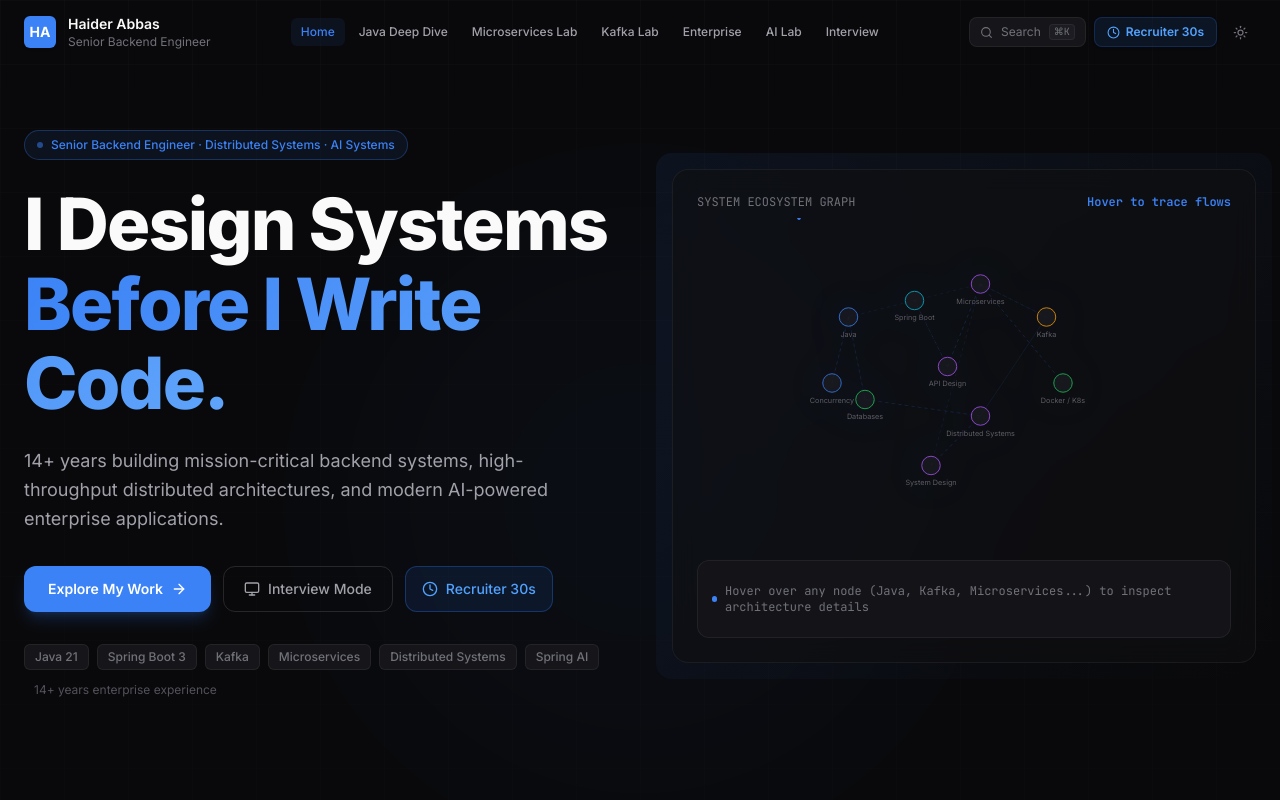
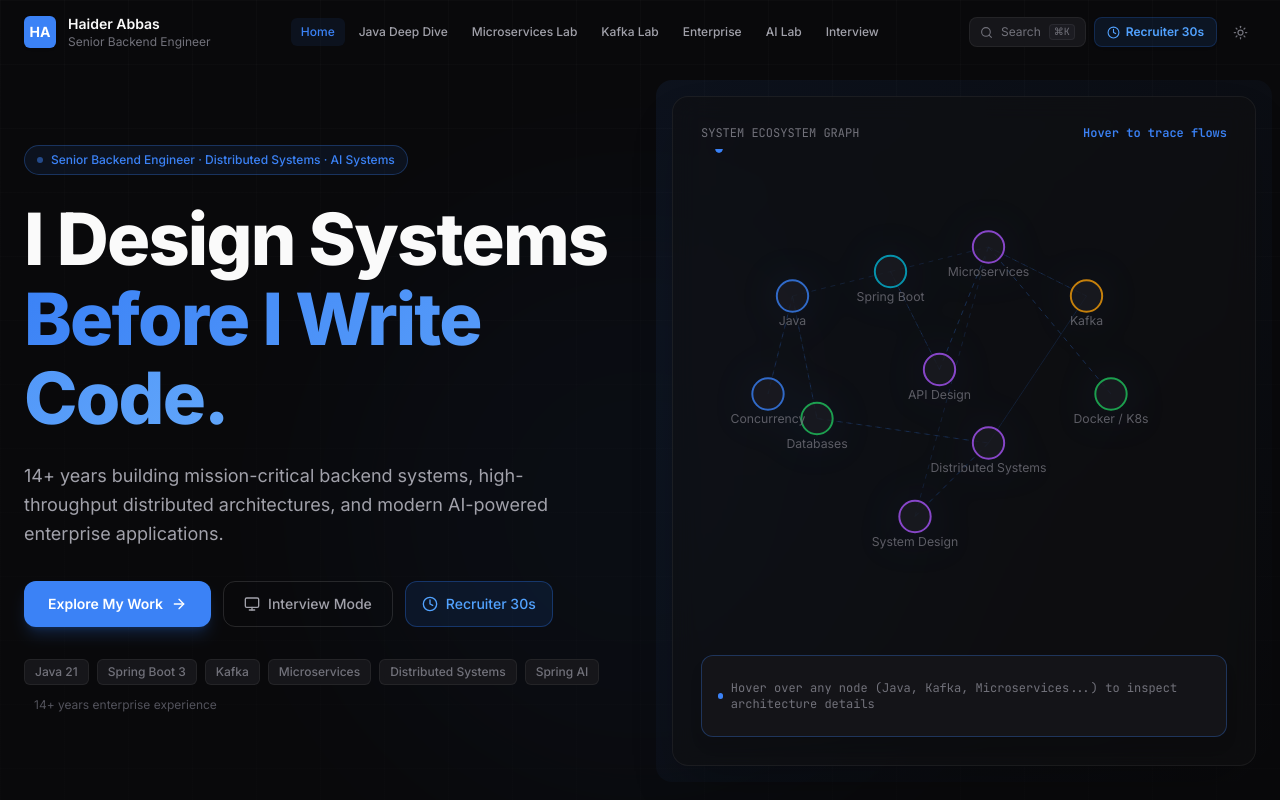
Before and after one commit to habbas-labs/portfolio, a React (Vite) app: page /#/ in a window 1280 px wide. Shown: the top 800 px of the page. Built offline with nearby package versions, Linux system fonts and the light colour scheme.

Commit message:
style: enlarge ecosystem graph dimensions, node radiuses, text, and glow for enhanced visual impact

```diff
--- a/src/components/sections/Hero.tsx
+++ b/src/components/sections/Hero.tsx
@@ -43,7 +43,7 @@ function EcosystemGraph() {
   return (
     <div className="flex flex-col">
       {/* Graph Visual Area */}
-      <div className="relative w-full h-[330px]">
+      <div className="relative w-full h-[420px] sm:h-[460px] lg:h-[490px]">
         <svg
           viewBox="0 0 100 100"
           className="w-full h-full"
@@ -81,19 +81,19 @@ function EcosystemGraph() {
               >
                 {/* Glow */}
                 {isActive && (
-                  <circle cx={node.x} cy={node.y} r={5} fill={color} opacity={0.2}>
+                  <circle cx={node.x} cy={node.y} r={7} fill={color} opacity={0.22}>
                     {!reduced && (
-                      <animate attributeName="r" values="5;7;5" dur="2s" repeatCount="indefinite" />
+                      <animate attributeName="r" values="6;8.5;6" dur="2s" repeatCount="indefinite" />
                     )}
                   </circle>
                 )}
                 {/* Node circle */}
                 <circle
                   cx={node.x} cy={node.y}
-                  r={isActive ? 3.8 : 2.8}
+                  r={isActive ? 4.2 : 3.2}
                   fill={isActive ? color : "var(--color-surface-3)"}
                   stroke={color}
-                  strokeWidth={isActive ? 0.6 : 0.3}
+                  strokeWidth={isActive ? 0.75 : 0.4}
                   style={{ transition: "all 0.3s ease" }}
                 />
                 {/* Label */}
@@ -102,7 +102,7 @@ function EcosystemGraph() {
                   y={node.y + (node.y > 80 ? -5 : 6)}
                   textAnchor="middle"
                   fill={isActive ? "#fafafa" : "var(--color-text-tertiary)"}
-                  fontSize={isActive ? 2.8 : 2.2}
+                  fontSize={isActive ? 3.2 : 2.5}
                   fontFamily="var(--font-sans)"
                   fontWeight={isActive ? 600 : 400}
                   style={{ transition: "all 0.3s ease" }}
@@ -115,7 +115,7 @@ function EcosystemGraph() {
 
           {/* Animated pulse dots on connections when not hovering */}
           {!hovered && !reduced && getConnections().slice(0, 4).map((line, i) => (
-            <circle key={`pulse-${i}`} r={0.5} fill="#3b82f6" opacity={0.6}>
+            <circle key={`pulse-${i}`} r={0.7} fill="#3b82f6" opacity={0.75}>
               <animateMotion
                 dur={`${3 + i}s`}
                 repeatCount="indefinite"
@@ -127,7 +127,7 @@ function EcosystemGraph() {
       </div>
 
       {/* Details Box placed at the bottom with clear distance from graph */}
-      <div className="mt-3 min-h-[72px] rounded-xl border border-[var(--color-border)] bg-[var(--color-surface-2)]/90 backdrop-blur-md p-3.5 transition-all">
+      <div className="mt-4 min-h-[76px] rounded-xl border border-[var(--color-border-accent)] bg-[var(--color-surface-2)]/95 backdrop-blur-md p-4 transition-all shadow-lg">
         <AnimatePresence mode="wait">
           {activeNode ? (
             <motion.div
@@ -320,7 +320,7 @@ export function Hero() {
           >
             <div className="relative">
               <div className="absolute -inset-4 rounded-2xl bg-gradient-to-br from-[var(--color-accent-glow)] to-transparent opacity-50" />
-              <div className="relative rounded-2xl glass-panel p-6 border border-[var(--color-border)]">
+              <div className="relative rounded-2xl glass-panel p-6 sm:p-7 border border-[var(--color-border-accent)] shadow-2xl">
                 <div className="text-xs font-mono text-[var(--color-text-tertiary)] mb-2 flex items-center justify-between">
                   <span>SYSTEM ECOSYSTEM GRAPH</span>
                   <span className="text-[var(--color-accent)] font-semibold">Hover to trace flows</span>
```
